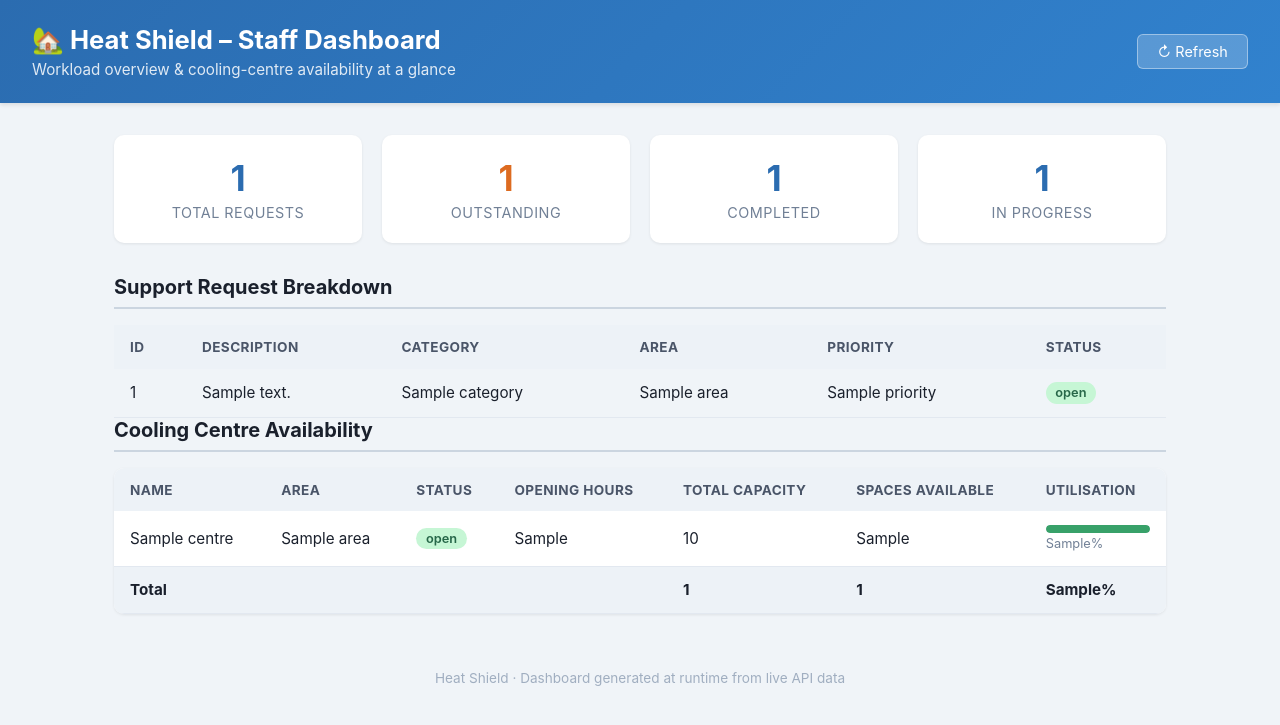
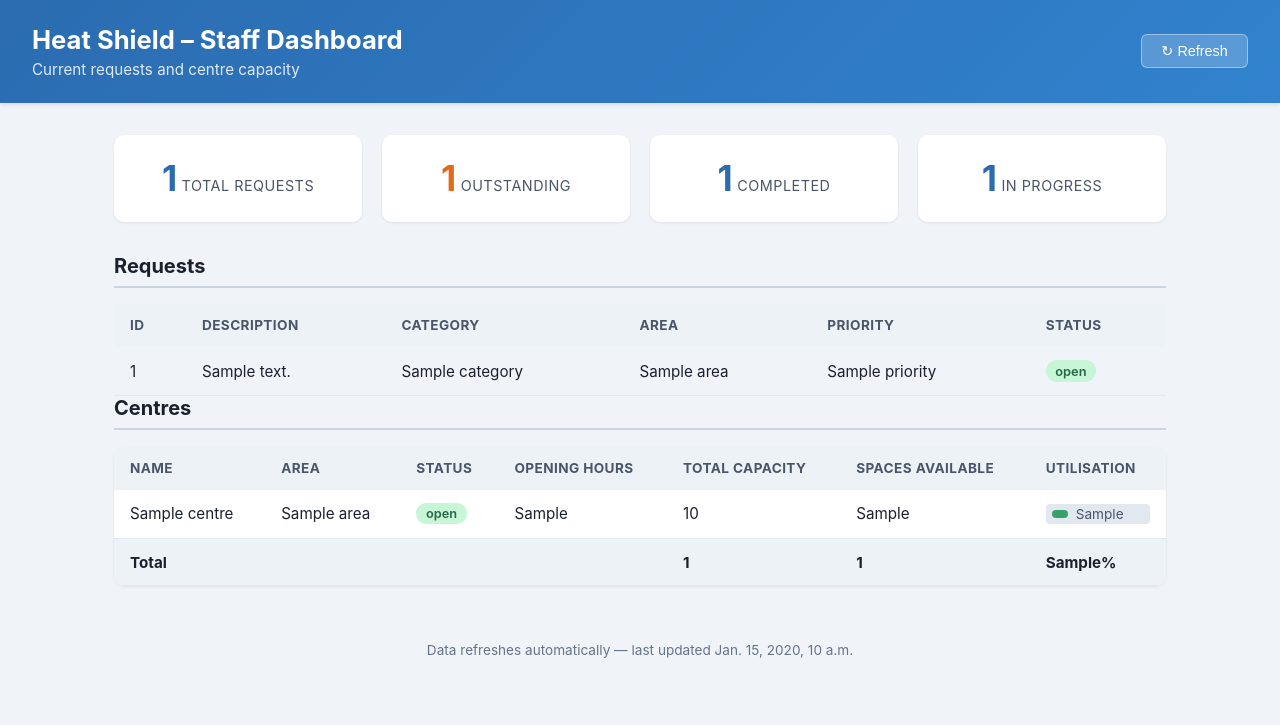
Before and after one commit to AriAndromeda/COM6402-Group2, a Django app: template templates/dashboard/index.html in a window 1280 px wide. Shown: the top 725 px of the page. Run offline with Django 5.2, Linux system fonts and the light colour scheme; the template is opened without the code that fills it: most values are stand-ins (such as "Sample title", 1, 10 or a date in 2020).

Commit message:
fix: improve dashboard accessibility, contrast and UX
- Add skip-link, ARIA labels, roles and live regions for screen readers
- Fix metric card label contrast (#718096 → #4a5568) to pass WCAG AA
- Fix footer text contrast (#a0aec0 → #64748b) to pass WCAG AA
- Swap capacity bar colours: green = low utilisation, red = high
- Add percentage label inline with each utilisation bar
- Remove emoji from header and simplify section headings
- Change refresh link to <button> with aria-label
- Add focus styles for keyboard navigation
- Link summary row cells to headers via 'headers' attribute
- Ignore .agents/ and skills-lock.json in .gitignore
- Seed test data with 100% utilisation centre

```diff
--- a/seed_data.py
+++ b/seed_data.py
@@ -98,6 +98,7 @@ CENTRES = [
     {"name": "Oldham Community Hub",        "area": "Oldham",       "capacity": 35, "spaces_available": 10, "opening_hours": "Tue-Sat 10am-6pm",    "status": "open"},
     {"name": "Salford Sports Centre",       "area": "Salford",      "capacity": 45, "spaces_available": 45, "opening_hours": "Daily 6am-11pm",      "status": "open"},
     {"name": "Altrinchall Memorial Hall",   "area": "Altrincham",   "capacity": 20, "spaces_available": 20, "opening_hours": "Mon-Fri 9am-5pm",     "status": "closed"},
+    {"name": "Bury Community Centre",       "area": "Bury",         "capacity": 30, "spaces_available": 0,  "opening_hours": "Daily 6am-12am",      "status": "open"},
 ]
 
 REQUESTS = [
--- a/templates/dashboard/index.html
+++ b/templates/dashboard/index.html
@@ -42,6 +42,16 @@
             background: rgba(255,255,255,0.35);
         }
 
+        .refresh-btn:focus-visible {
+            outline: 2px solid #fff;
+            outline-offset: 2px;
+        }
+
+        /* Focus indicator for metric cards */
+        .metric-card:focus-within {
+            box-shadow: 0 0 0 3px rgba(43,108,176,0.5);
+        }
+
         .container {
             max-width: 1100px;
             margin: 2rem auto;
@@ -73,7 +83,7 @@
         .metric-card .label {
             margin-top: 0.3rem;
             font-size: 0.9rem;
-            color: #718096;
+            color: #4a5568;
             text-transform: uppercase;
             letter-spacing: 0.5px;
         }
@@ -136,22 +146,32 @@
 
         /* ---- Capacity bar ---- */
         .capacity-bar {
-            width: 100%;
-            height: 8px;
+            display: flex;
+            align-items: center;
+            gap: 0.5rem;
             background: #e2e8f0;
             border-radius: 4px;
-            overflow: hidden;
+            padding: 2px 6px;
         }
 
         .capacity-fill {
-            height: 100%;
+            height: 8px;
             border-radius: 4px;
             transition: width 0.3s ease;
+            min-width: 16px;
         }
 
-        .fill-high   { background: #38a169; }
-        .fill-medium { background: #dd6b20; }
-        .fill-low    { background: #e53e3d; }
+        .fill-high   { background: #e53e3d; }  /* high utilisation — red */
+        .fill-medium { background: #dd6b20; }  /* medium — orange */
+        .fill-low    { background: #38a169; }  /* low utilisation — green */
+
+        .capacity-pct {
+            font-size: 0.85rem;
+            color: #4a5568;
+            white-space: nowrap;
+            min-width: 2.5ch;
+            text-align: right;
+        }
 
         /* ---- Summary row ---- */
         .summary-row td {
@@ -162,8 +182,38 @@
         footer {
             text-align: center;
             padding: 1.5rem;
-            color: #a0aec0;
+            color: #64748b;
             font-size: 0.85rem;
+        }
+
+        /* ===== Accessibility fixes ===== */
+        .skip-link {
+            position: absolute;
+            top: -40px;
+            left: 0;
+            background: #2b6cb0;
+            color: white;
+            padding: 0.5rem 1rem;
+            z-index: 1000;
+            font-size: 0.9rem;
+            text-decoration: none;
+        }
+
+        .skip-link:focus {
+            top: 0;
+        }
+
+        /* Screen reader only - visually hidden but accessible */
+        .sr-only {
+            position: absolute;
+            width: 1px;
+            height: 1px;
+            padding: 0;
+            margin: -1px;
+            overflow: hidden;
+            clip: rect(0, 0, 0, 0);
+            white-space: nowrap;
+            border: 0;
         }
 
         /* ===== Responsive breakpoints ===== */
@@ -323,38 +373,41 @@
 </head>
 <body>
 
-<header>
+<!-- Skip link for keyboard users -->
+<a href="#main-content" class="skip-link">Skip to main content</a>
+
+<header role="banner">
     <div>
-        <h1>&#x1F3E1; Heat Shield – Staff Dashboard</h1>
-        <p>Workload overview &amp; cooling-centre availability at a glance</p>
+        <h1>Heat Shield – Staff Dashboard</h1>
+        <p>Current requests and centre capacity</p>
     </div>
-    <a href="{{ request.path }}" class="refresh-btn">&#x21BB; Refresh</a>
+    <button type="button" class="refresh-btn" onclick="location.reload()" aria-label="Refresh dashboard data">&#x21BB; Refresh</button>
 </header>
 
-<div class="container">
+<main id="main-content" class="container">
 
     <!-- ====== REQUEST METRICS ====== -->
-    <div class="metrics">
-        <div class="metric-card">
-            <div class="value">{{ total_requests }}</div>
-            <div class="label">Total Requests</div>
+    <div class="metrics" role="group" aria-label="Request metrics summary">
+        <div class="metric-card" role="region" aria-label="Total Requests: {{ total_requests }}">
+            <span class="value" aria-hidden="true">{{ total_requests }}</span>
+            <span class="label">Total Requests</span>
         </div>
-        <div class="metric-card outstanding">
-            <div class="value">{{ outstanding_count }}</div>
-            <div class="label">Outstanding</div>
+        <div class="metric-card outstanding" role="region" aria-label="Outstanding requests: {{ outstanding_count }}">
+            <span class="value" aria-hidden="true">{{ outstanding_count }}</span>
+            <span class="label">Outstanding</span>
         </div>
-        <div class="metric-card">
-            <div class="value">{{ completed_count }}</div>
-            <div class="label">Completed</div>
+        <div class="metric-card" role="region" aria-label="Completed requests: {{ completed_count }}">
+            <span class="value" aria-hidden="true">{{ completed_count }}</span>
+            <span class="label">Completed</span>
         </div>
-        <div class="metric-card">
-            <div class="value">{{ in_progress_count }}</div>
-            <div class="label">In Progress</div>
+        <div class="metric-card" role="region" aria-label="In Progress requests: {{ in_progress_count }}">
+            <span class="value" aria-hidden="true">{{ in_progress_count }}</span>
+            <span class="label">In Progress</span>
         </div>
     </div>
 
     <!-- ====== BREAKDOWN TABLE ====== -->
-    <h2>Support Request Breakdown</h2>
+    <h2>Requests</h2>
     <table id="requests-table">
         <thead>
             <tr>
@@ -376,11 +429,11 @@
                 <td data-label="Priority">{{ r.priority|capfirst }}</td>
                 <td data-label="Status">
                     {% if r.status == "new" %}
-                        <span class="badge badge-new">{{ r.status }}</span>
+                        <span class="badge badge-new" role="status" aria-label="Status: new">{{ r.status }}</span>
                     {% elif r.status == "in progress" %}
-                        <span class="badge badge-progress">{{ r.status }}</span>
+                        <span class="badge badge-progress" role="status" aria-label="Status: in progress">{{ r.status }}</span>
                     {% else %}
-                        <span class="badge badge-open">{{ r.status }}</span>
+                        <span class="badge badge-open" role="status" aria-label="Status: {{ r.status }}">{{ r.status }}</span>
                     {% endif %}
                 </td>
             </tr>
@@ -391,18 +444,18 @@
     </table>
 
     <!-- ====== CENTRE AVAILABILITY ====== -->
-    <h2>Cooling Centre Availability</h2>
+    <h2>Centres</h2>
     <div class="table-wrapper">
         <table id="centres-table">
             <thead>
                 <tr>
-                    <th>Name</th>
-                    <th>Area</th>
-                    <th>Status</th>
-                    <th>Opening Hours</th>
-                    <th>Total Capacity</th>
-                    <th>Spaces Available</th>
-                    <th>Utilisation</th>
+                    <th id="th-name">Name</th>
+                    <th id="th-area">Area</th>
+                    <th id="th-status">Status</th>
+                    <th id="th-hours">Opening Hours</th>
+                    <th id="th-capacity">Total Capacity</th>
+                    <th id="th-available">Spaces Available</th>
+                    <th id="th-utilisation">Utilisation</th>
                 </tr>
             </thead>
             <tbody>
@@ -412,20 +465,20 @@
                     <td data-label="Area">{{ c.area }}</td>
                     <td data-label="Status">
                         {% if c.status == "open" %}
-                            <span class="badge badge-open">{{ c.status }}</span>
+                            <span class="badge badge-open" role="status" aria-label="Centre status: open">{{ c.status }}</span>
                         {% else %}
-                            <span class="badge badge-closed">{{ c.status }}</span>
+                            <span class="badge badge-closed" role="status" aria-label="Centre status: closed">{{ c.status }}</span>
                         {% endif %}
                     </td>
                     <td data-label="Hours">{{ c.opening_hours }}</td>
                     <td data-label="Capacity">{{ c.capacity }}</td>
                     <td data-label="Available">{{ c.spaces_available }}</td>
                     <td data-label="Utilisation">
-                        <div class="capacity-bar">
-                            <div class="capacity-fill {% if c.utilisation_pct >= 75 %}fill-low{% elif c.utilisation_pct >= 40 %}fill-medium{% else %}fill-high{% endif %}"
-                                 style="width: {{ c.utilisation_pct }}%"></div>
+                        <div class="capacity-bar" role="progressbar" aria-valuenow="{{ c.utilisation_pct }}" aria-valuemin="0" aria-valuemax="100" aria-label="Utilisation: {{ c.utilisation_pct }}%">
+                            <div class="capacity-fill {% if c.utilisation_pct >= 75 %}fill-high{% elif c.utilisation_pct >= 40 %}fill-medium{% else %}fill-low{% endif %}"
+                                 style="width: calc({{ c.utilisation_pct }}% - 2.5ch)" aria-hidden="true"></div>
+                            <span class="capacity-pct" aria-hidden="true">{{ c.utilisation_pct }}</span>
                         </div>
-                        <span style="font-size:0.8rem; color:#718096;">{{ c.utilisation_pct }}%</span>
                     </td>
                 </tr>
                 {% empty %}
@@ -434,18 +487,18 @@
 
                 <!-- Summary row -->
                 <tr class="summary-row">
-                    <td colspan="4"><strong>Total</strong></td>
-                    <td>{{ total_capacity }}</td>
-                    <td>{{ total_available }}</td>
-                    <td>{{ overall_utilisation_pct }}%</td>
+                    <td colspan="4" headers="th-name th-area th-status th-hours"><strong>Total</strong></td>
+                    <td headers="th-capacity">{{ total_capacity }}</td>
+                    <td headers="th-available">{{ total_available }}</td>
+                    <td headers="th-utilisation">{{ overall_utilisation_pct }}%</td>
                 </tr>
             </tbody>
         </table>
     </div>
 
-</div>
+</main>
 
-<footer>Heat Shield &middot; Dashboard generated at runtime from live API data</footer>
+<footer>Data refreshes automatically — last updated {{ now }}</footer>
 
 </body>
 </html>
```
Also changed, not shown: 1 other file.
